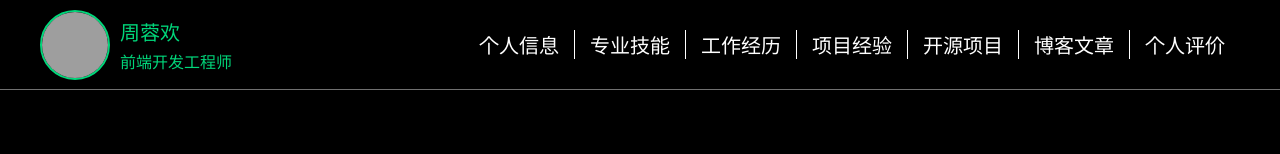
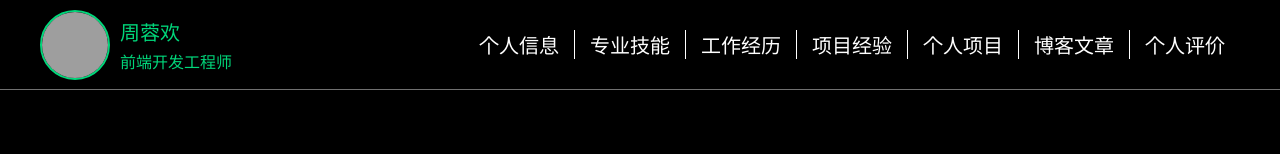
Before and after one commit to Gwennie-zhou/CV, a Vue app: page /#/main in a window 1280 px wide. Shown: the top 154 px of the page. Built offline with nearby package versions, Linux system fonts and the light colour scheme; grey boxes are pictures that could not be loaded.

Commit message:
feat: 给标签添加滚动到可视区事件

```diff
--- a/src/assets/style/common.css
+++ b/src/assets/style/common.css
@@ -2,6 +2,7 @@ html, body {
   width: 100%;
   height: 100vh;
   color: white;
+  scroll-behavior: smooth;
 }
 body {
   overflow-y: auto;
--- a/src/views/main/Main.vue
+++ b/src/views/main/Main.vue
@@ -9,9 +9,46 @@ import OpenSourceProject from "./components/OpenSourceProject.vue";
 import Blog from './components/Blog.vue'
 import SelfEvaluation from "./components/SelfEvaluation.vue";
 
-import { ref } from 'vue';
+import { onMounted, ref, reactive } from 'vue';
 
 const isOpen = ref(false)
+const tags = reactive([
+  {
+    tag: '个人信息',
+    className: 'per-info-container'
+  },
+  {
+    tag: '专业技能',
+    className: 'skill-container'
+  },
+  {
+    tag: '工作经历',
+    className: 'work-container'
+  },
+  {
+    tag: '项目经验',
+    className: 'project-container'
+  },
+  {
+    tag: '个人项目',
+    className: 'open-source-pro-container'
+  },
+  {
+    tag: '博客文章',
+    className: 'blog-container'
+  },
+  {
+    tag: '个人评价',
+    className: 'evaluation-container'
+  }])
+
+onMounted(() => {
+
+})
+
+function jump(className) {
+  document.querySelector(`.${className}`).scrollIntoView()
+}
 
 function move(e) {
   gsap.to('.cursor', 1, {
@@ -33,6 +70,19 @@ function close() {
 
 <template>
   <div class="main-container">
+    <div class="header">
+      <div class="left">
+        <img src="@/assets/images/profile.jpg" alt="">
+        <div class="me">
+          <div class="name">周蓉欢</div>
+          <div class="job">前端开发工程师</div>
+        </div>
+      </div>
+      <ul class="tag">
+        <li v-for="(item, i) in tags" :key="i" @click="jump(item.className)">{{ item.tag }}</li>
+      </ul>
+    </div>
+
     <Prologue />
 
     <div class="cursor-wrap" @mousemove="move">
@@ -69,6 +119,58 @@ function close() {
 <style lang="less" scoped>
 .main-container {
   width: 100%;
+  .header {
+    position: fixed;
+    top: 0;
+    left: 0;
+    z-index: 100;
+    width: 100%;
+    height: 90px;
+    display: flex;
+    justify-content: space-between;
+    align-items: center;
+    border-bottom: 1px solid #707070;
+    padding: 0 40px;
+    background: black;
+
+    .left {
+      display: flex;
+      align-items: center;
+      width: 400px;
+      color: #00d67a;
+
+      img {
+        width: 70px;
+        height: 70px;
+        border-radius: 50%;
+        border: 2px solid #00d67a;
+      }
+
+      .me {
+        margin-left: 10px;
+
+        .name {
+          font-size: 20px;
+          margin-bottom: 3px;
+        }
+      }
+    }
+
+    .tag {
+      display: flex;
+      font-size: 20px;
+
+      li {
+        padding: 0 15px;
+        border-right: 1px solid white;
+        cursor: pointer;
+
+        &:last-child {
+          border: none;
+        }
+      }
+    }
+  }
   .cursor-wrap {
     position: relative;
     width: 100%;
--- a/src/views/main/components/Experience.vue
+++ b/src/views/main/components/Experience.vue
@@ -53,7 +53,7 @@
         </div>
       </div>
     </div>
-    <div class="project-wrap">
+    <div class="project-container">
       <div class="left">
         <div class="first">
           <div class="name">深圳小鹅网络技术有限公司</div>
@@ -212,7 +212,7 @@
       }
     }
   }
-  .project-wrap {
+  .project-container {
     display: flex;
     width: 100%;
     height: 70vh;
--- a/src/views/main/components/Prologue.vue
+++ b/src/views/main/components/Prologue.vue
@@ -19,25 +19,6 @@ onMounted(() => {
 
 <template>
   <div class="prologue-container">
-    <div class="header">
-      <div class="left">
-        <img src="@/assets/images/profile.jpg" alt="">
-        <div class="me">
-          <div class="name">周蓉欢</div>
-          <div class="job">前端开发工程师</div>
-        </div>
-      </div>
-      <ul class="tag">
-        <li>个人信息</li>
-        <li>专业技能</li>
-        <li>工作经历</li>
-        <li>项目经验</li>
-        <li>开源项目</li>
-        <li>博客文章</li>
-        <li>个人评价</li>
-      </ul>
-
-    </div>
     <div class="center">
       <div class="animate__animated animate__bounce"><span class="highlight">function</span> selfIntroduction ( ) {
       </div>
@@ -52,58 +33,6 @@ onMounted(() => {
 </template>
 
 <style lang="less" scoped>
-.header {
-  position: fixed;
-  top: 0;
-  left: 0;
-  z-index: 100;
-  width: 100%;
-  height: 90px;
-  display: flex;
-  justify-content: space-between;
-  align-items: center;
-  border-bottom: 1px solid #707070;
-  padding: 0 40px;
-  background: black;
-
-  .left {
-    display: flex;
-    align-items: center;
-    width: 400px;
-    color: #00d67a;
-
-    img {
-      width: 70px;
-      height: 70px;
-      border-radius: 50%;
-      border: 2px solid #00d67a;
-    }
-
-    .me {
-      margin-left: 10px;
-
-      .name {
-        font-size: 20px;
-        margin-bottom: 3px;
-      }
-    }
-  }
-
-  .tag {
-    display: flex;
-    font-size: 20px;
-
-    li {
-      padding: 0 15px;
-      border-right: 1px solid white;
-      cursor: pointer;
-
-      &:last-child {
-        border: none;
-      }
-    }
-  }
-}
 
 .center {
   margin-top: 150px;
```
